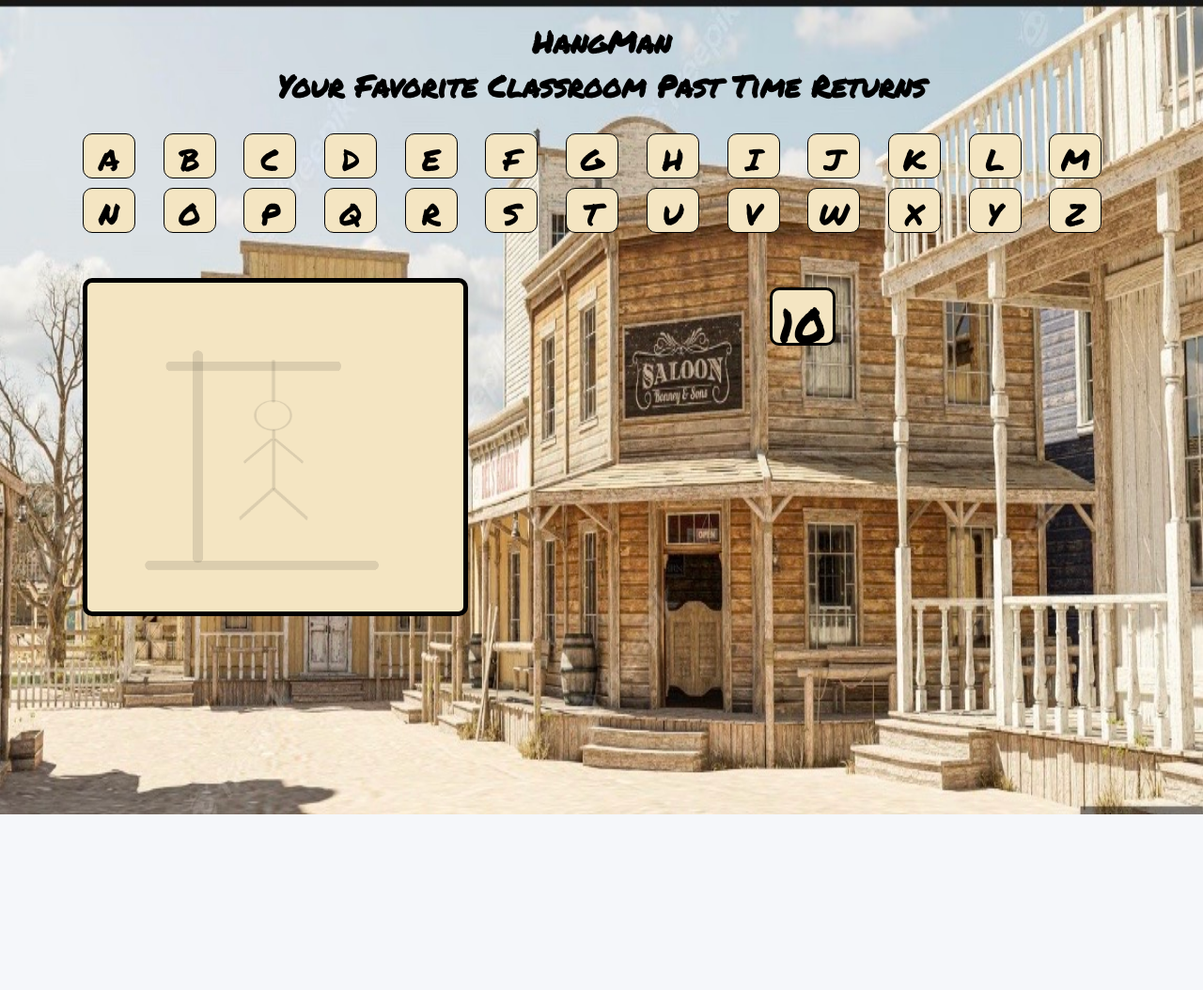
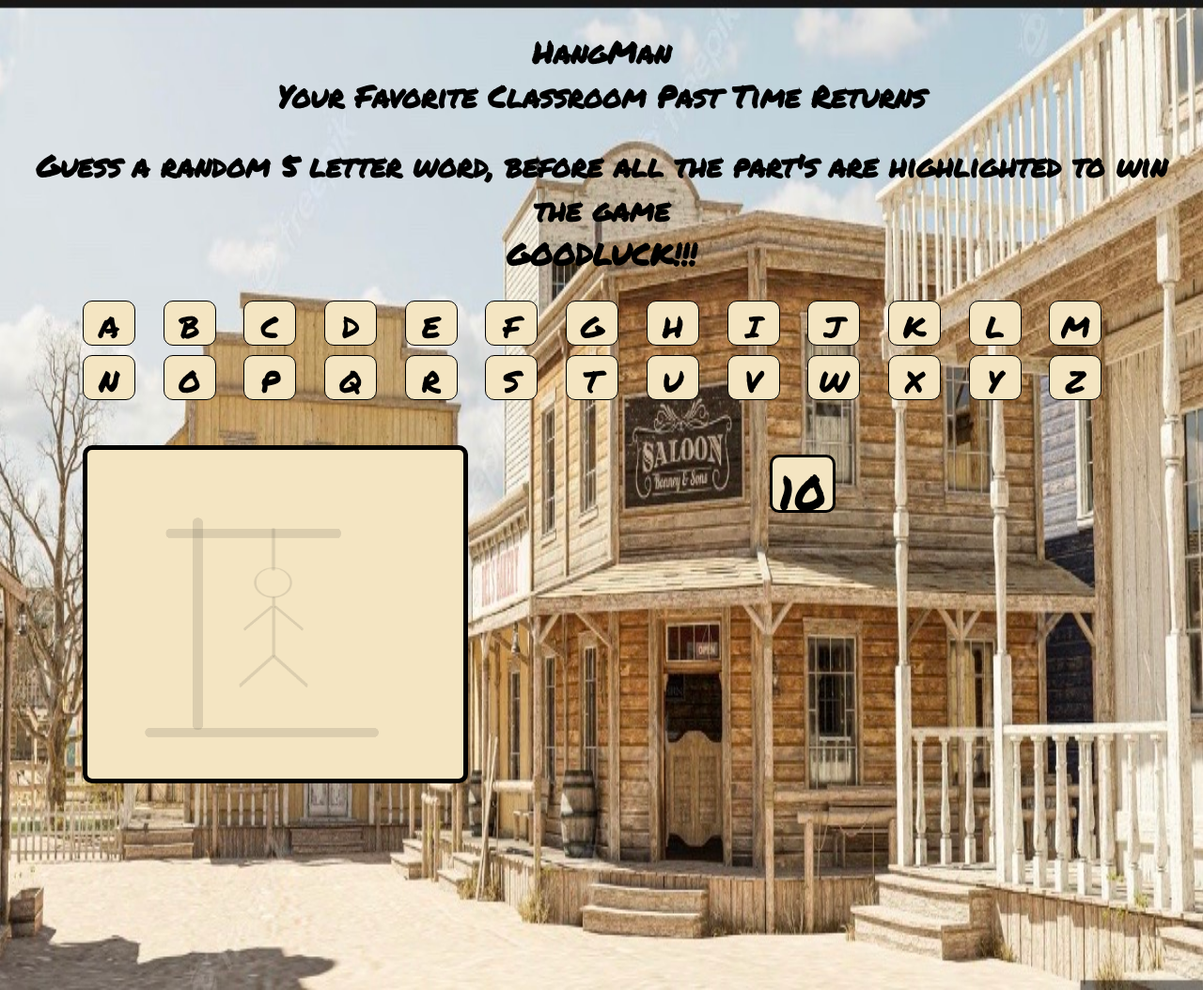
Before and after one commit to victorsworld/Final-Project-HangMan, a plain HTML site: page index.html in a window 1280 px wide. Shown: the top 1054 px of the page at 94% size. Drawn offline with Linux system fonts and the light colour scheme; no server answers.

Commit message:
updated read me

```diff
--- a/index.html
+++ b/index.html
@@ -16,7 +16,8 @@
         <!-- alphabet portion  -->
         <h1>HangMan<br>
         Your Favorite Classroom Past Time Returns</h1>
-        <h2></h2>
+        <h2>Guess a random 5 letter word, before all the part's are highlighted to win the game <br>GOODLUCK!!!</h2>
+
         <div class="parent"></div>
 
        <div id="hang-man">
@@ -35,11 +36,6 @@
 
        <div class="count-down"></div>
 
-
-
-
-
-
         <!-- guessing portion where the amount of letters for the word will be displayed -->
         <div class="guess"> </div>
 
--- a/style.css
+++ b/style.css
@@ -1,6 +1,11 @@
 @import url('https://fonts.googleapis.com/css2?family=Permanent+Marker&display=swap');
 
-h1,
+h1{
+  font-family: 'Permanent Marker', cursive;
+  text-align: center;
+  font-size: 2rem;
+  margin-top: 2rem;
+}
 h2 {
   font-family: 'Permanent Marker', cursive;
   text-align: center;
```
Also changed, not shown: 1 other file.
